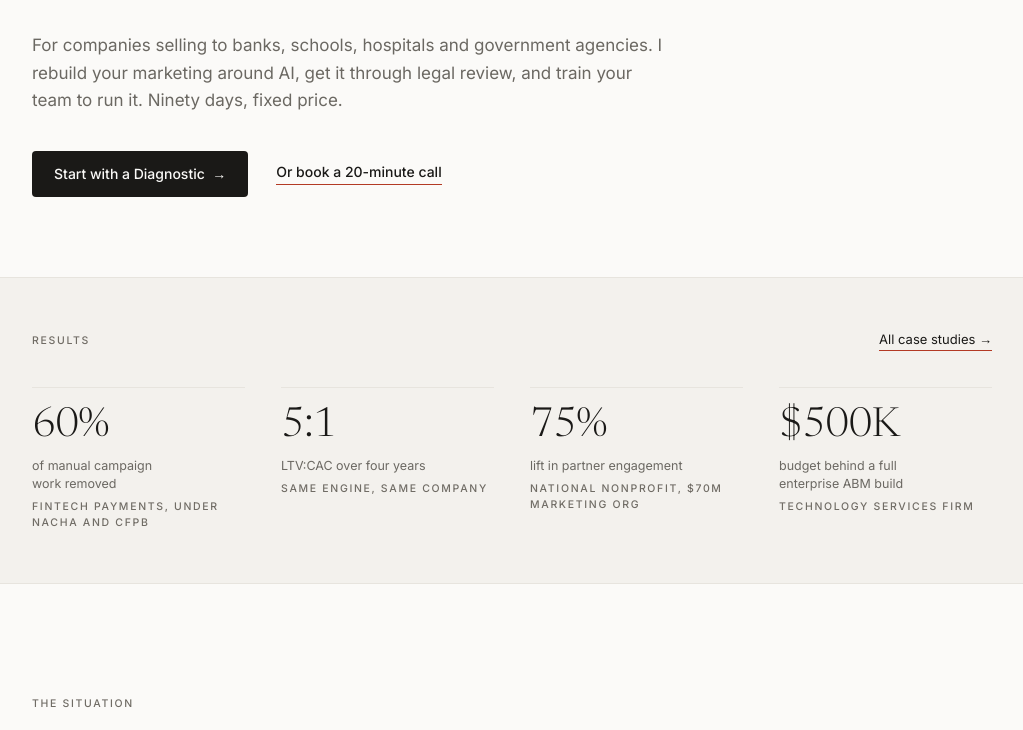
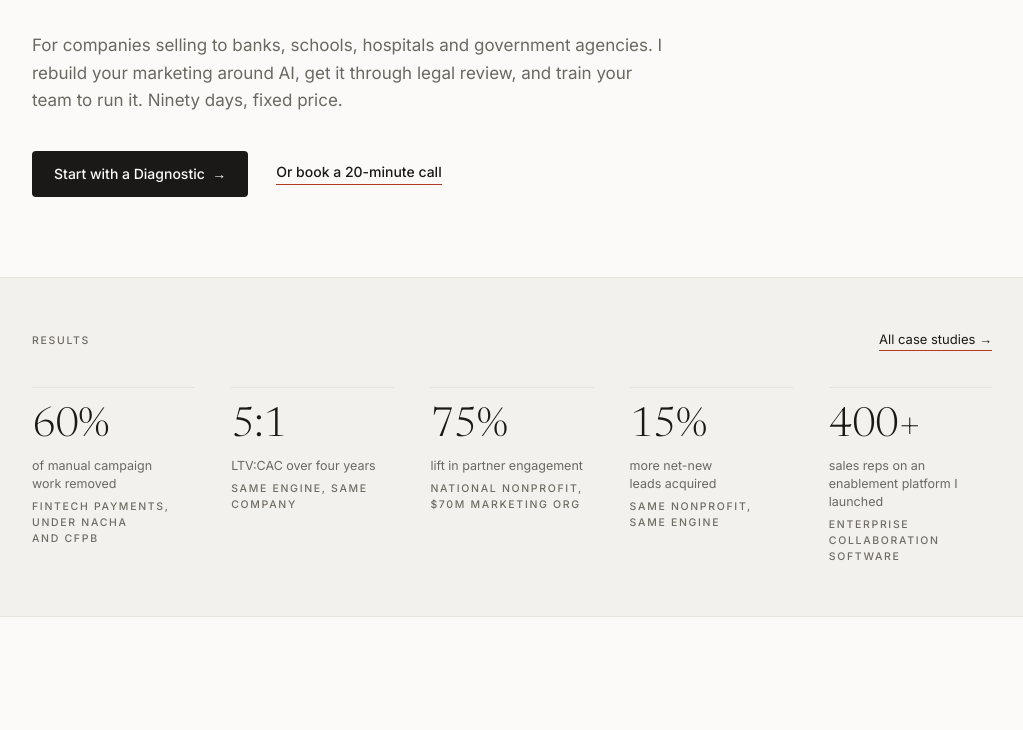
Before and after one commit to neelythomson/neelythomson-site, a Next.js app: page / in a window 1280 px wide. Shown: the part 463-1193 px from the top of the page, without its empty margins (128-1151 px from the left). Built offline with nearby package versions, Linux system fonts and the light colour scheme; no server answers.

Commit message:
Results band: replace $500K tile with +15% net-new leads and 400+ reps

```diff
--- a/src/components/Hero.tsx
+++ b/src/components/Hero.tsx
@@ -21,10 +21,16 @@ const proof = [
     href: "/work/nonprofit-partnerships",
   },
   {
-    v: "$500K",
-    l: "budget behind a full enterprise ABM build",
-    s: "Technology services firm",
-    href: "/work/enterprise-abm",
+    v: "15%",
+    l: "more net-new leads acquired",
+    s: "Same nonprofit, same engine",
+    href: "/work/nonprofit-partnerships",
+  },
+  {
+    v: "400+",
+    l: "sales reps on an enablement platform I launched",
+    s: "Enterprise collaboration software",
+    href: "/about",
   },
 ];
 
@@ -92,7 +98,7 @@ export default function Hero() {
               All case studies &rarr;
             </a>
           </div>
-          <div className="grid gap-9 sm:grid-cols-2 lg:grid-cols-4">
+          <div className="grid gap-9 sm:grid-cols-2 md:grid-cols-3 lg:grid-cols-5">
             {proof.map((p) => (
               <a
                 key={p.l}
@@ -102,7 +108,7 @@ export default function Hero() {
                 <div className="display tnum text-[40px] leading-none transition-colors group-hover:text-accent">
                   {p.v}
                 </div>
-                <p className="mt-[9px] max-w-[22ch] text-[12.5px] leading-[1.45] text-muted">
+                <p className="mt-[9px] max-w-[20ch] text-[12.5px] leading-[1.45] text-muted">
                   {p.l}
                 </p>
                 <p className="label mt-1.5">{p.s}</p>
```
